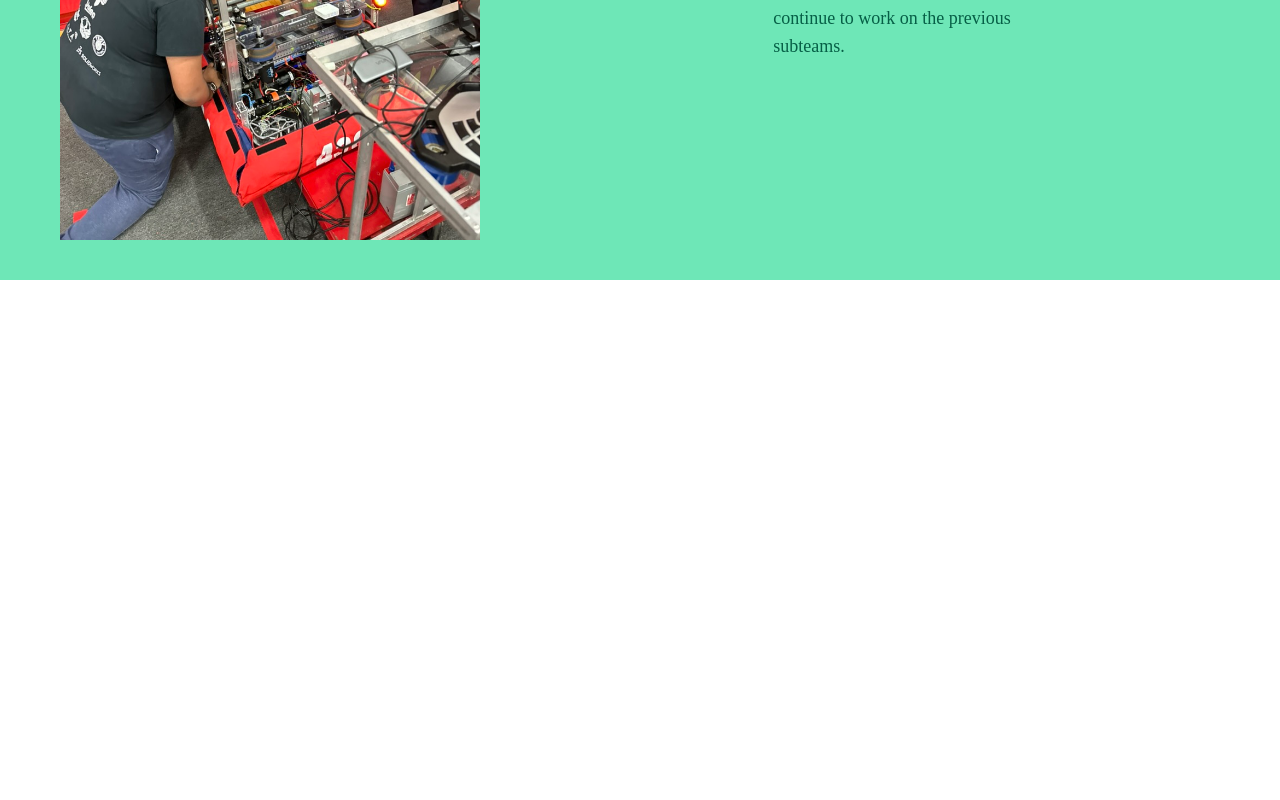
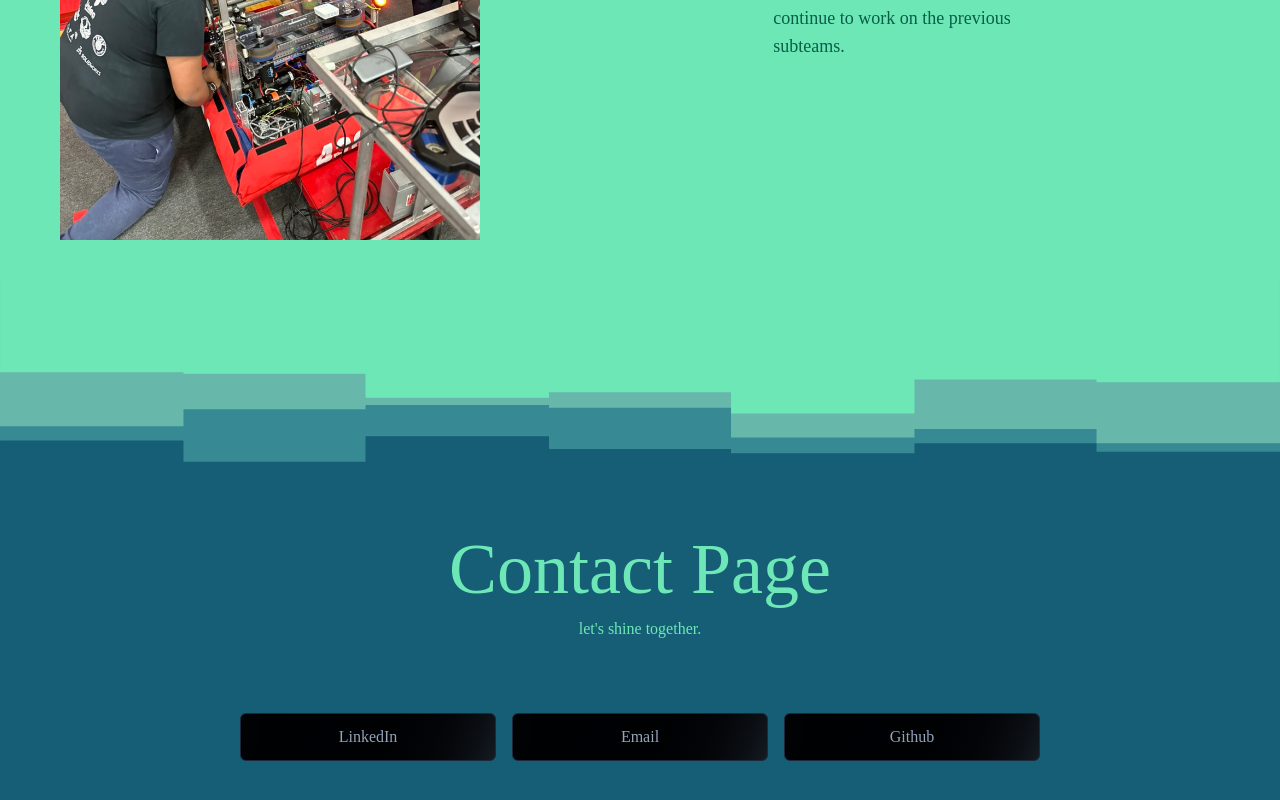
Before and after one commit to jeevsanp1/jeevsanp1.github.io, a React (Vite) app: page / in a window 1280 px wide. Shown: the part 2145-2945 px from the top of the page. Before the commit the page ends 2425 px from the top, so only its background shows below. Built offline with nearby package versions, Linux system fonts and the light colour scheme.

Commit message:
Updated contact page

```diff
--- a/src/main.tsx
+++ b/src/main.tsx
@@ -16,10 +16,6 @@ ReactDOM.createRoot(document.getElementById("root")!).render(
           path="/"
           element={<FollowerPointerCard children={<Homepage />} />}
         ></Route>
-        <Route
-          path="/contact"
-          element={<FollowerPointerCard children={<Contact />} />}
-        ></Route>
       </Routes>
     </BrowserRouter>
   </React.StrictMode>
--- a/src/pages/Home.tsx
+++ b/src/pages/Home.tsx
@@ -1,11 +1,13 @@
 import { FlipWords } from "./flipwords";
 import ".././index.css";
+//import all svg and images
 import SanjeevImage from "../assets/sanjeev.jpeg";
 import ImageName from "../assets/name.svg";
 import PeakOne from "../assets/layered-peaks-haikei.svg";
 import WaveOne from "../assets/layered-waves-haikei.svg";
-
+import PolygonOne from "../assets/polygon-scatter-haikei.svg";
 import Robotics from "../assets/Robotics.jpeg";
+import Contact from "./contact";
 
 function Homepage() {
   const words1: any = [
@@ -83,6 +85,8 @@ function Homepage() {
             <img className="w-1/3" src={Robotics} />
           </div>
         </div>
+        <img className="w-full" src={PolygonOne} />
+        <Contact />
       </div>
     </div>
   );
--- a/src/pages/contact.tsx
+++ b/src/pages/contact.tsx
@@ -3,13 +3,11 @@ import "../index.css";
 function Contact() {
   return (
     <>
-      <div className="bg-grid-low-poly h-[800px] flex flex-col text-center font-display text-emerald-200">
-        <h1 className="text-7xl w-full pt-10 bg-sky-800 bg-opacity-30 justify-center">
+      <div className="bg-cyan-800 h-[400px] flex flex-col text-center font-display text-emerald-300">
+        <h1 id="contact" className="text-7xl w-full pt-10 justify-center">
           Contact Page
         </h1>
-        <p className="pt-3 w-full bg-sky-800 bg-opacity-30 pb-6">
-          let's shine together.
-        </p>
+        <p className="pt-3 w-full pb-6">let's shine together.</p>
         <div className="flex-wrap w-full space-x-4 pt-12">
           <button className="inline-flex h-12 w-1/5 animate-shimmer items-center justify-center rounded-md border border-slate-800 bg-[linear-gradient(110deg,#000103,45%,#1e2631,55%,#000103)] bg-[length:200%_100%] px-6 font-medium text-slate-400 transition-colors focus:outline-none focus:ring-2 focus:ring-slate-400 focus:ring-offset-2 focus:ring-offset-slate-50">
             <a href="https://www.linkedin.com/in/sanjeevkumarvijayakumar/">
--- a/src/pages/nav.tsx
+++ b/src/pages/nav.tsx
@@ -15,7 +15,7 @@ function Nav() {
             <a href="/#robotics">Robotics</a>
           </li>
           <li className="px-4">
-            <a href="/contact">Contact</a>
+            <a href="#contact">Contact</a>
           </li>
         </ul>
       </div>
```
Also changed, not shown: src/assets/polygon-scatter-haikei.svg (added).
